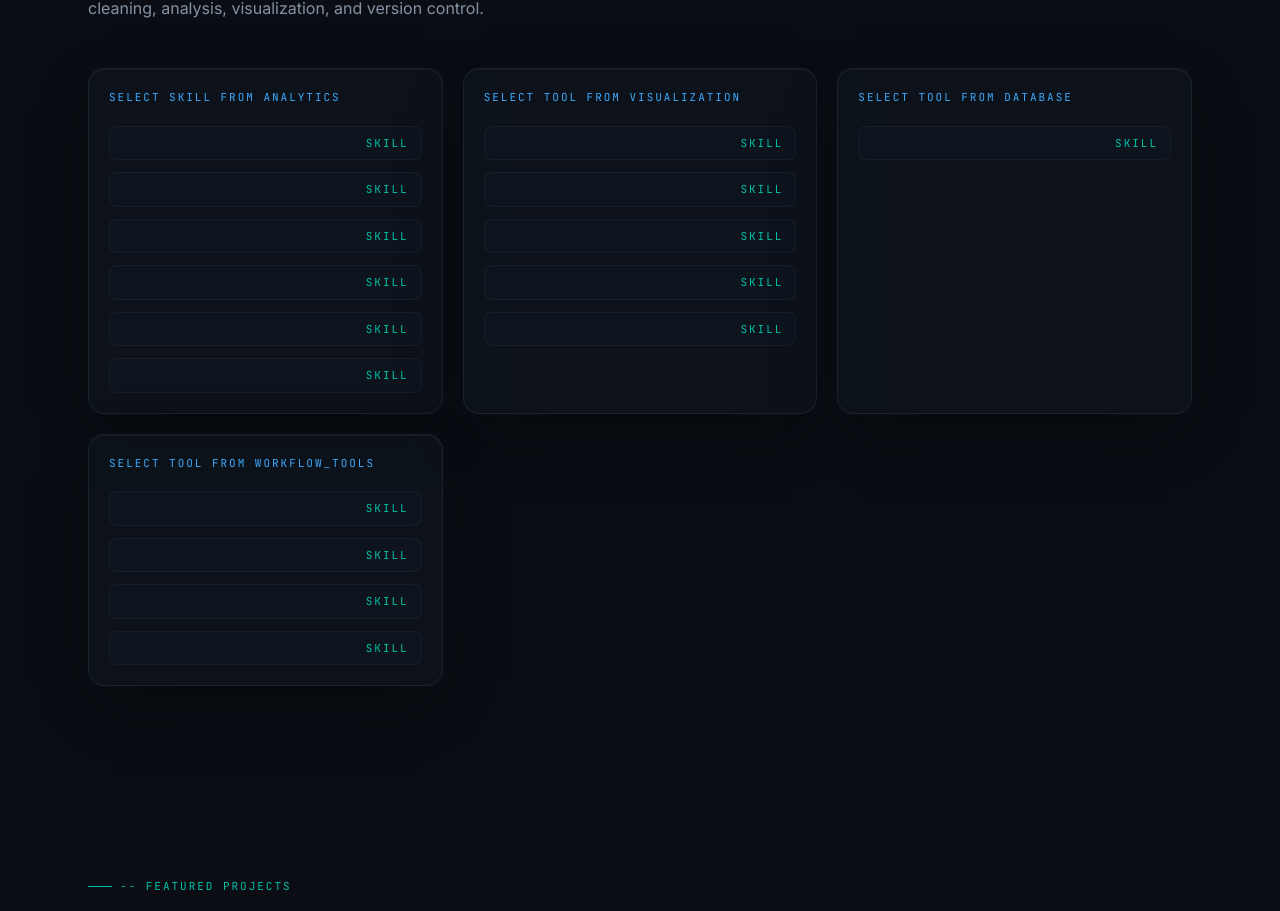
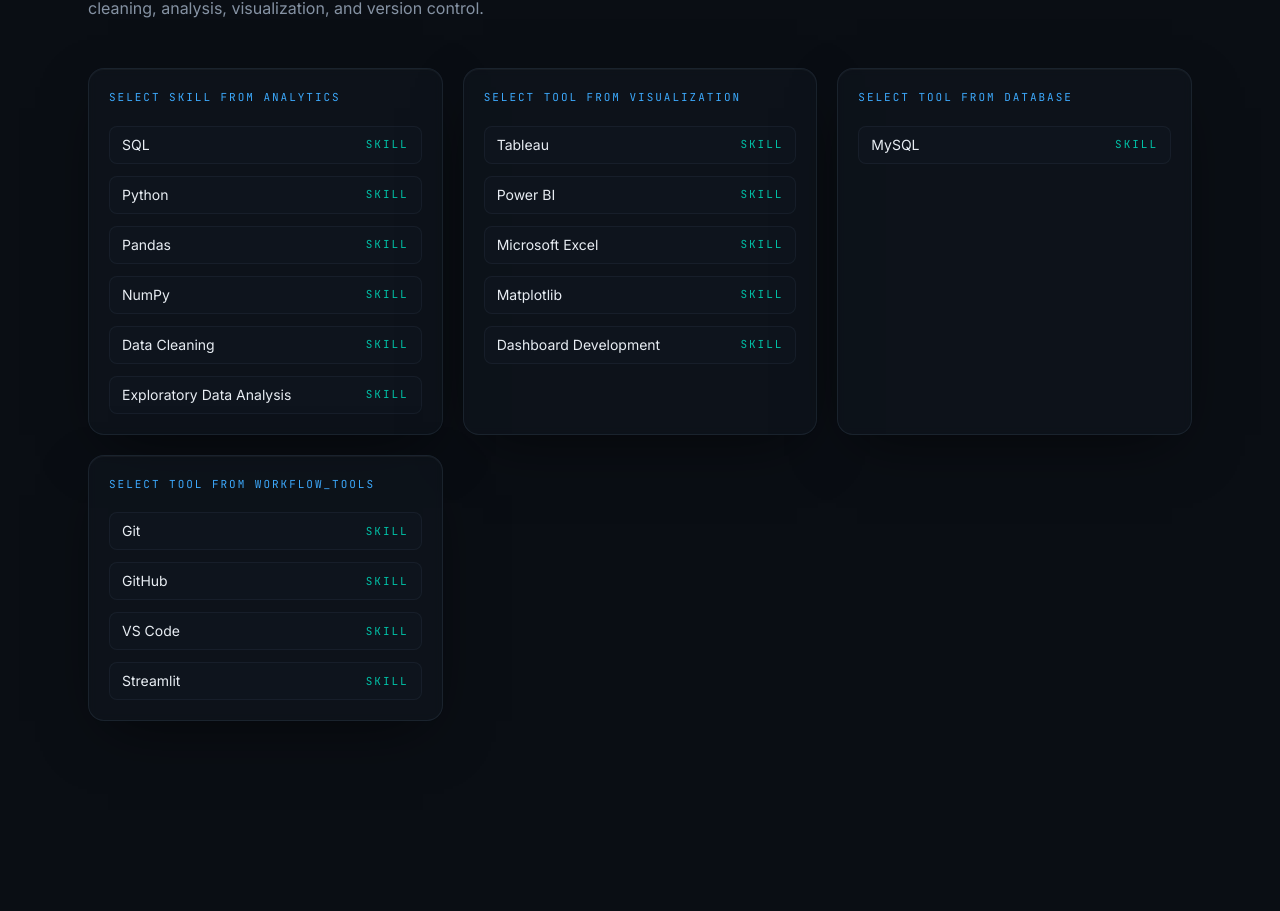
Before and after one commit to bhaskar-nb/portfolio, a Next.js app: page / in a window 1280 px wide. Shown: the part 2340-3251 px from the top of the page. Built offline with nearby package versions, Linux system fonts and the light colour scheme.

Commit message:
Fix skills data rendering for production build

```diff
--- a/components/Skills.tsx
+++ b/components/Skills.tsx
@@ -19,8 +19,8 @@ export default function Skills() {
               <div className="mono-tag mb-5 text-wire">{group.query}</div>
               <div className="space-y-3">
                 {group.skills.map((skill) => (
-                  <div key={skill.name} className="flex items-center justify-between rounded-lg border border-base-500/60 bg-base-600/30 px-3 py-2">
-                    <span className="text-sm text-ink-200">{skill.name}</span>
+                  <div key={skill} className="flex items-center justify-between rounded-lg border border-base-500/60 bg-base-600/30 px-3 py-2">
+                    <span className="text-sm text-ink-200">{skill}</span>
                     <span className="mono-tag text-teal">skill</span>
                   </div>
                 ))}
```
